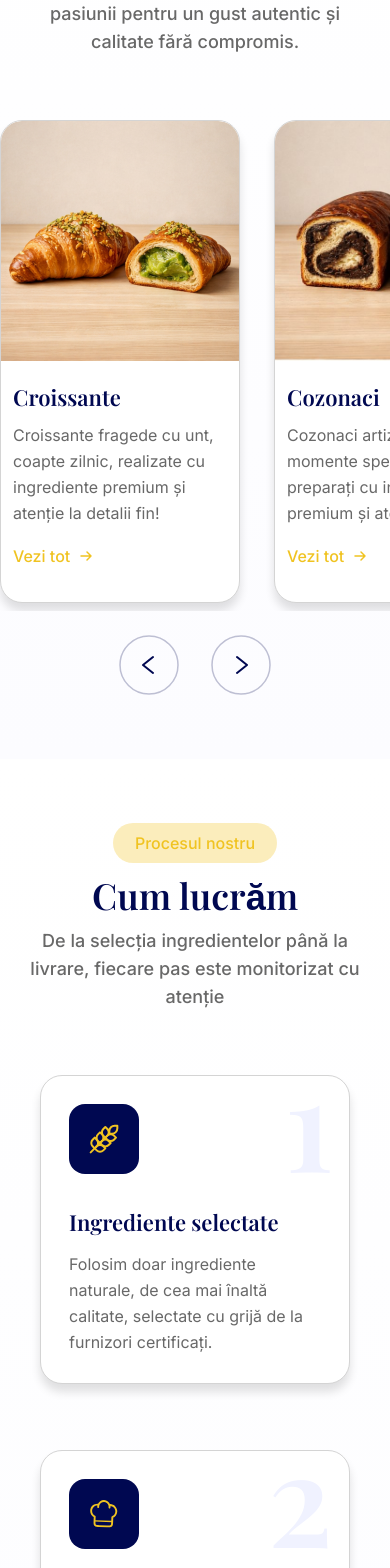
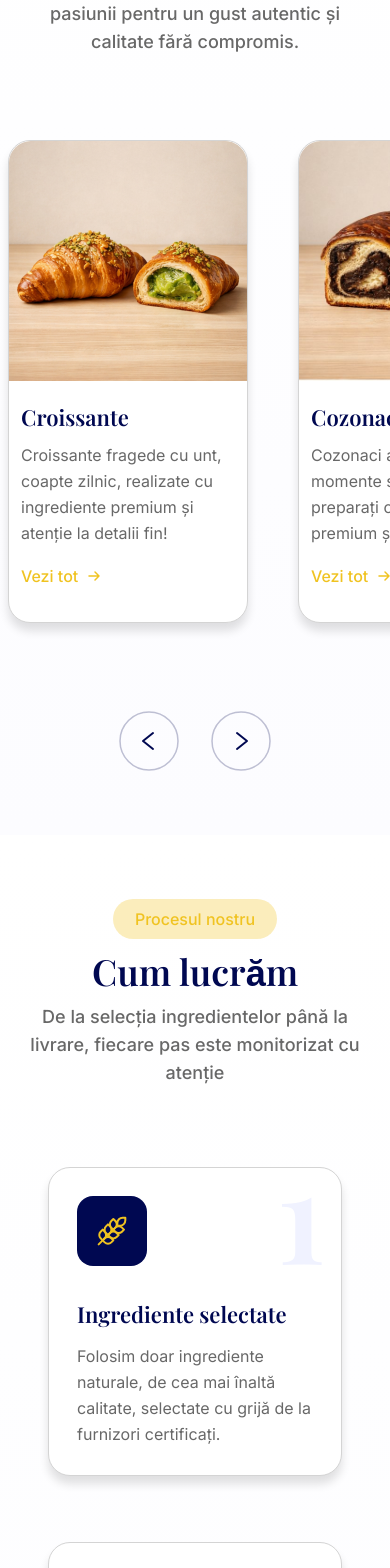
Before and after one commit to standreinmcp/prestige-cakes-new-web, a Next.js app: page / in a window 390 px wide. Shown: the part 1120-2688 px from the top of the page. Built offline with nearby package versions, Linux system fonts and the light colour scheme; no server answers.

Commit message:
Fix homepage card shadows and category carousel arrows.
Add shadow gutters around cards, remove overflow clipping from the shared card shell, and balance desktop carousel navigation with extra scroll padding on mobile.

Co-authored-by: Cursor <cursoragent@cursor.com>

```diff
--- a/src/components/home/CategoryCarousel.tsx
+++ b/src/components/home/CategoryCarousel.tsx
@@ -5,9 +5,14 @@ import Link from "next/link";
 import { useCallback, useEffect, useRef, useState } from "react";
 import { ArrowRightIcon, CaretCircleIcon } from "@/components/icons";
 import { SectionHeader } from "@/components/ui/SectionHeader";
-import { cardGoldAccent, interactiveCardShell } from "@/lib/card-surface";
+import {
+  cardGoldAccent,
+  cardShadowGutter,
+  interactiveCardShell,
+} from "@/lib/card-surface";
 
 const CARD_WIDTH = 240;
+const CARD_GUTTER = 16;
 const CARD_GAP = 34;
 
 const categories = [
@@ -63,7 +68,7 @@ export function CategoryCarousel() {
     const el = scrollRef.current;
     if (!el) return;
     el.scrollBy({
-      left: direction * (CARD_WIDTH + CARD_GAP),
+      left: direction * (CARD_WIDTH + CARD_GUTTER + CARD_GAP),
       behavior: "smooth",
     });
   };
@@ -77,10 +82,10 @@ export function CategoryCarousel() {
           subtitle="Fiecare produs poartă semnătura pasiunii pentru un gust autentic și calitate fără compromis."
         />
 
-        <div className="relative mt-16">
+        <div className="mt-16 lg:flex lg:items-center lg:gap-2">
           <button
             type="button"
-            className="absolute top-1/2 z-10 hidden -translate-y-1/2 rotate-180 disabled:opacity-30 lg:-left-2 lg:block"
+            className="hidden shrink-0 rotate-180 disabled:opacity-30 lg:block"
             aria-label="Categorie anterioară"
             disabled={!canScrollPrev}
             onClick={() => scrollByCard(-1)}
@@ -88,18 +93,19 @@ export function CategoryCarousel() {
             <CaretCircleIcon />
           </button>
 
-          <div
-            ref={scrollRef}
-            onScroll={updateScrollState}
-            className="-mx-6 flex snap-x snap-mandatory gap-[34px] overflow-x-auto px-6 pb-2 scrollbar-none lg:mx-0 lg:px-[60px]"
-            style={{ scrollbarWidth: "none" }}
-          >
+          <div className="relative min-w-0 flex-1 overflow-visible">
+            <div
+              ref={scrollRef}
+              onScroll={updateScrollState}
+              className="-mx-6 flex snap-x snap-mandatory gap-[34px] overflow-x-auto px-6 pt-3 pb-10 scrollbar-none lg:mx-0 lg:justify-center lg:px-2 lg:pb-12"
+              style={{ scrollbarWidth: "none" }}
+            >
             {categories.map((category) => (
+              <div key={category.slug} className={`${cardShadowGutter()} shrink-0 snap-start`}>
               <article
-                key={category.slug}
-                className={`group flex w-[240px] shrink-0 snap-start flex-col ${interactiveCardShell()}`}
+                className={`group flex w-[240px] flex-col ${interactiveCardShell()}`}
               >
-                <div className="relative h-60 overflow-hidden">
+                <div className="relative h-60 overflow-hidden rounded-t-[22px]">
                   <Image
                     src={category.image}
                     alt={category.name}
@@ -125,12 +131,14 @@ export function CategoryCarousel() {
                 </div>
                 <div className={cardGoldAccent()} aria-hidden />
               </article>
+              </div>
             ))}
+            </div>
           </div>
 
           <button
             type="button"
-            className="absolute top-1/2 z-10 hidden -translate-y-1/2 disabled:opacity-30 lg:-right-2 lg:block"
+            className="hidden shrink-0 disabled:opacity-30 lg:block"
             aria-label="Categorie următoare"
             disabled={!canScrollNext}
             onClick={() => scrollByCard(1)}
--- a/src/components/home/DifferentiatorsSection.tsx
+++ b/src/components/home/DifferentiatorsSection.tsx
@@ -5,7 +5,11 @@ import {
   TeamIcon,
 } from "@/components/icons";
 import { SectionHeader } from "@/components/ui/SectionHeader";
-import { trustTileIconShell, trustTileShell } from "@/lib/card-surface";
+import {
+  cardShadowGutter,
+  trustTileIconShell,
+  trustTileShell,
+} from "@/lib/card-surface";
 import type { ReactNode } from "react";
 
 const items: {
@@ -41,11 +45,11 @@ export function DifferentiatorsSection() {
       <div className="mx-auto max-w-[1440px] px-6 lg:px-12">
         <SectionHeader badge="De ce noi" title="Ce ne face diferiți" />
 
-        <div className="mt-16 flex flex-col items-center gap-6 lg:grid lg:grid-cols-2 lg:gap-8">
+        <div className="mt-16 flex flex-col items-center gap-2 py-2 lg:grid lg:grid-cols-2 lg:gap-4 lg:py-2">
           {items.map((item) => (
+            <div key={item.title} className={`w-full max-w-[326px] lg:max-w-none ${cardShadowGutter()}`}>
             <article
-              key={item.title}
-              className={`flex min-h-[214px] w-full max-w-[310px] flex-col items-center gap-4 p-6 text-center lg:max-w-none lg:flex-row lg:items-start lg:gap-6 lg:p-7 lg:text-left ${trustTileShell()}`}
+              className={`flex min-h-[214px] w-full flex-col items-center gap-4 p-6 text-center lg:flex-row lg:items-start lg:gap-6 lg:p-7 lg:text-left ${trustTileShell()}`}
             >
               <span className={trustTileIconShell()}>{item.icon}</span>
               <div>
@@ -57,6 +61,7 @@ export function DifferentiatorsSection() {
                 </p>
               </div>
             </article>
+            </div>
           ))}
         </div>
       </div>
--- a/src/components/home/ProcessSection.tsx
+++ b/src/components/home/ProcessSection.tsx
@@ -2,6 +2,7 @@ import Image from "next/image";
 import { SectionHeader } from "@/components/ui/SectionHeader";
 import {
   cardGoldAccent,
+  cardShadowGutter,
   interactiveCardShell,
   processStepNumber,
 } from "@/lib/card-surface";
@@ -40,11 +41,11 @@ export function ProcessSection() {
           subtitle="De la selecția ingredientelor până la livrare, fiecare pas este monitorizat cu atenție"
         />
 
-        <div className="mx-auto mt-16 grid max-w-[1062px] gap-[66px] lg:grid-cols-3">
+        <div className="mx-auto mt-16 grid max-w-[1062px] gap-[34px] py-2 lg:grid-cols-3 lg:gap-[66px]">
           {steps.map((step) => (
+            <div key={step.number} className={`mx-auto w-full max-w-[310px] ${cardShadowGutter()}`}>
             <article
-              key={step.number}
-              className={`group relative mx-auto flex min-h-[269px] w-full max-w-[310px] flex-col p-7 ${interactiveCardShell()}`}
+              className={`group relative flex min-h-[269px] w-full flex-col p-7 ${interactiveCardShell()}`}
             >
               <span className={processStepNumber()} aria-hidden>
                 {step.number}
@@ -75,6 +76,7 @@ export function ProcessSection() {
                 aria-hidden
               />
             </article>
+            </div>
           ))}
         </div>
       </div>
--- a/src/components/home/TestimonialsSection.tsx
+++ b/src/components/home/TestimonialsSection.tsx
@@ -1,7 +1,11 @@
 "use client";
 
 import { SectionHeader } from "@/components/ui/SectionHeader";
-import { cardGoldAccent, interactiveCardShell } from "@/lib/card-surface";
+import {
+  cardGoldAccent,
+  cardShadowGutter,
+  interactiveCardShell,
+} from "@/lib/card-surface";
 
 const testimonials = [
   {
@@ -44,7 +48,7 @@ function TestimonialCard({
 }) {
   return (
     <article
-      className={`group relative flex min-h-[262px] w-full max-w-[310px] shrink-0 flex-col p-[26px] lg:w-auto lg:max-w-none lg:shrink ${interactiveCardShell()}`}
+      className={`group relative flex min-h-[262px] w-full flex-col p-[26px] ${interactiveCardShell()}`}
     >
       <span
         className="pointer-events-none absolute right-4 top-[-10px] font-serif text-7xl text-brand-gold/15"
@@ -81,9 +85,11 @@ export function TestimonialsSection() {
       <div className="mx-auto max-w-[1440px] px-6 lg:px-12">
         <SectionHeader badge="Testimoniale" title="Ce spun clienții noștri" />
 
-        <div className="mt-16 flex flex-col items-center gap-[22px] lg:grid lg:grid-cols-3 lg:gap-[66px] lg:overflow-visible">
+        <div className="mt-16 flex flex-col items-center gap-2 py-2 lg:grid lg:grid-cols-3 lg:gap-[34px] lg:py-2">
           {testimonials.map((item) => (
-            <TestimonialCard key={item.name} item={item} />
+            <div key={item.name} className={`w-full max-w-[326px] lg:max-w-none ${cardShadowGutter()}`}>
+              <TestimonialCard item={item} />
+            </div>
           ))}
         </div>
       </div>
--- a/src/lib/card-surface.ts
+++ b/src/lib/card-surface.ts
@@ -2,10 +2,15 @@
 
 export function interactiveCardShell() {
   return [
-    "overflow-hidden rounded-[22px] border border-border-card bg-white",
+    "rounded-[22px] border border-border-card bg-white",
     "shadow-[0_8px_10px_rgba(0,0,0,0.12)] transition-all duration-300",
     "group-hover:-translate-y-1 group-hover:border-brand-gold group-hover:shadow-[0_20px_16px_rgba(0,0,0,0.22)]",
   ].join(" ");
+}
+
+/** Space around cards so shadows are not clipped by scroll/grid parents */
+export function cardShadowGutter() {
+  return "px-2 pt-2 pb-6";
 }
 
 export function cardGoldAccent() {
```
